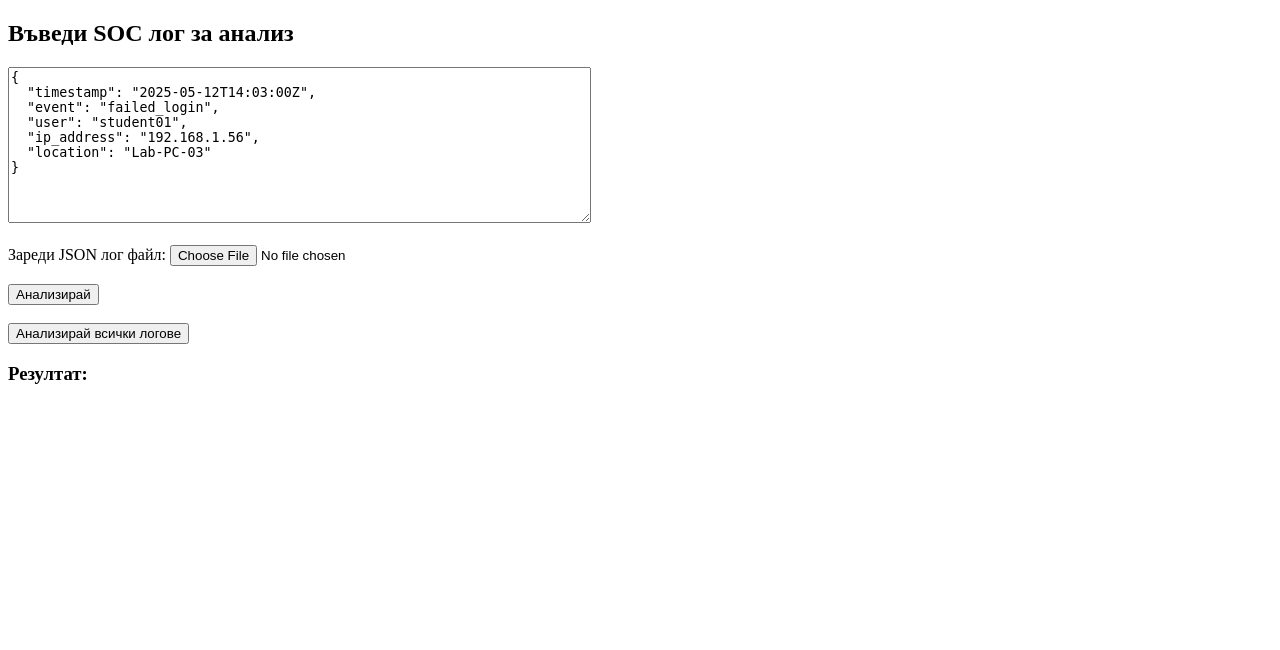
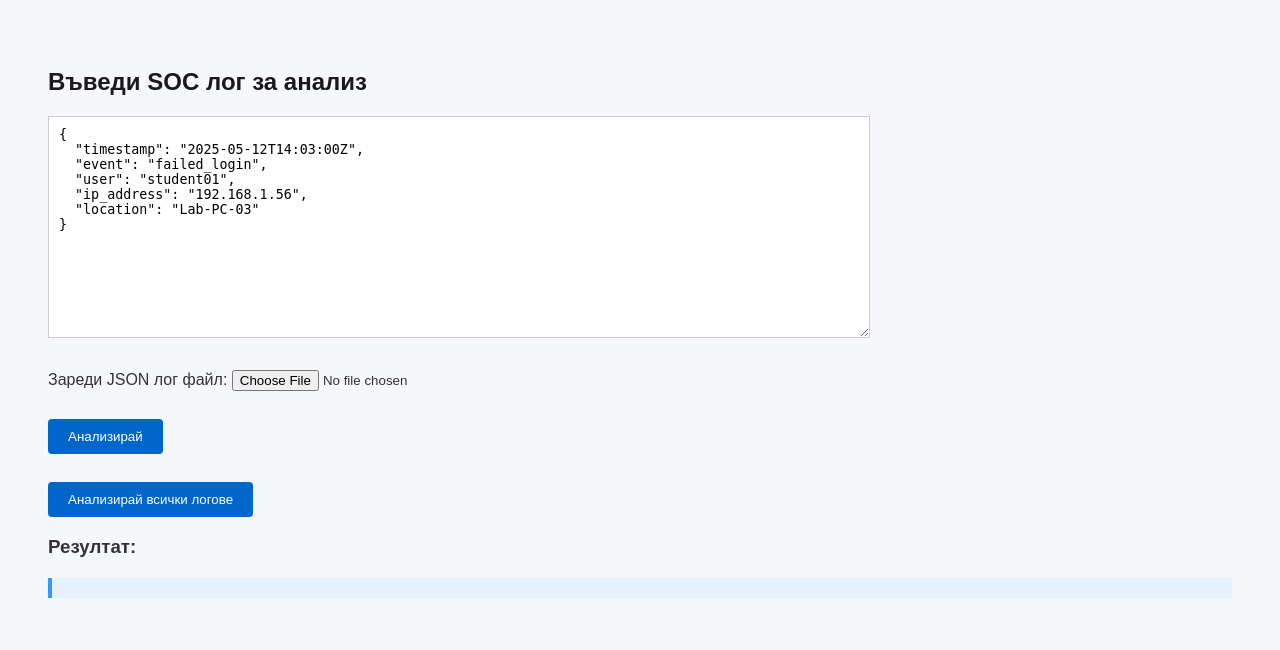
Before and after one commit to HelinAlev389/cyberedu-ai-lab-by-helly-academy, a Flask app: page / in a window 1280 px wide. Shown: the top 650 px of the page. Run offline with Flask 3, Linux system fonts and the light colour scheme.

Commit message:
Added UI styling with style.css

```diff
--- /dev/null
+++ b/static/style.css
@@ -0,0 +1,47 @@
+body {
+    font-family: Arial, sans-serif;
+    background-color: #f5f7fa;
+    padding: 40px;
+    color: #333;
+}
+
+h2 {
+    color: #1a1a1a;
+}
+
+textarea {
+    width: 100%;
+    max-width: 800px;
+    height: 200px;
+    font-family: monospace;
+    padding: 10px;
+    border: 1px solid #ccc;
+    background-color: #fff;
+    resize: vertical;
+}
+
+button {
+    padding: 10px 20px;
+    margin-top: 10px;
+    background-color: #0066cc;
+    color: white;
+    border: none;
+    cursor: pointer;
+    border-radius: 4px;
+}
+
+button:hover {
+    background-color: #0052a3;
+}
+
+input[type="file"] {
+    margin-top: 10px;
+}
+
+#result {
+    background-color: #e6f2ff;
+    border-left: 4px solid #3399ff;
+    padding: 10px;
+    margin-top: 20px;
+    white-space: pre-wrap;
+}
--- a/templates/index.html
+++ b/templates/index.html
@@ -2,6 +2,8 @@
 <html>
 <head>
     <title>CyberEdu AI Lab</title>
+        <link rel="stylesheet" href="{{ url_for('static', filename='style.css') }}">
+
 </head>
 <body>
     <h2>Въведи SOC лог за анализ</h2>
```
Also changed, not shown: results/2025-05-13_00-57-36_result.txt (added, +20 -0 lines), 1 other file.
